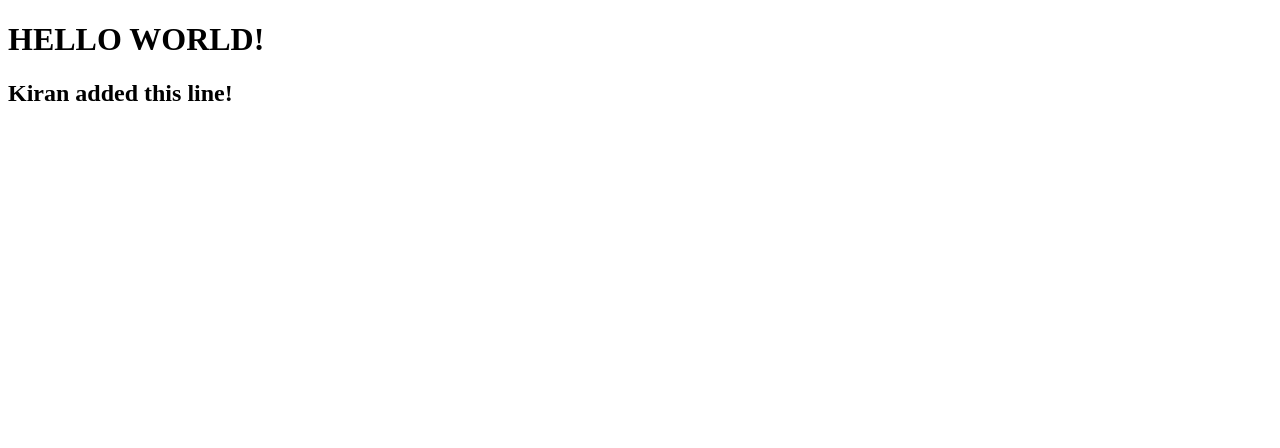
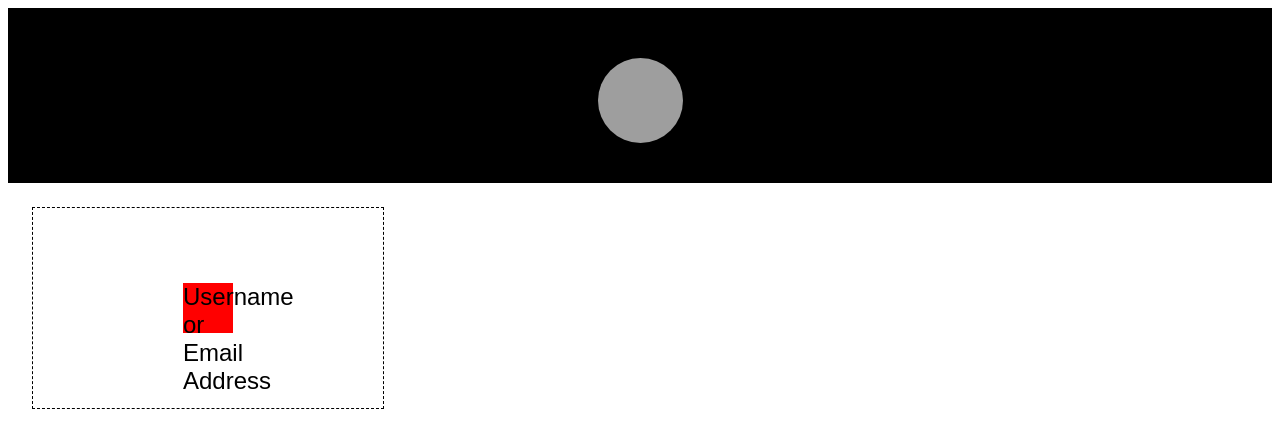
Before and after one commit to SAM-BOGHARA/need-for-code-19, a plain HTML site: page index.html in a window 1280 px wide. Drawn offline with Linux system fonts and the light colour scheme; grey boxes are pictures that could not be loaded.

Commit message:
shubham css commit

```diff
--- a/index.html
+++ b/index.html
@@ -4,9 +4,19 @@
     <meta charset="UTF-8">
     <meta http-equiv="X-UA-Compatible" content="IE=edge">
     <meta name="viewport" content="width=device-width, initial-scale=1.0">
+    <link rel="stylesheet" href="styles.css">
     <title>TESTING</title>
 </head>
 <body>
-    <h1>HELLO WORLD!</h1>
-    <h2>Kiran added this line!</h2>
+   <div class="image-header">
+    <img src="https://thenounproject.com/icon/womens-network-6235/" alt="Image" class="icon">
+   </div>
+   <div class="container">
+    <form action="/" method = "post">
+        <label for="name" class="child">
+            Username or Email Address
+        </label>
+    </form>
+   </div>
+
 </body></html>
--- /dev/null
+++ b/styles.css
@@ -0,0 +1,48 @@
+.image-header{
+    padding: 50px 0px 40px 0px;
+    background-color: black;
+    margin:0%;
+}
+
+.icon {
+    width: 85px;
+    height: 85px;
+    display: block;
+    margin-left: auto;
+    margin-right: auto;
+    border-radius: 50%
+}
+
+/* .auth-form-body {
+    display:flex;
+    margin-left: auto;
+    margin-right: auto;
+    padding: 16px;
+    font-size: 14px;
+    background-color: var(#f6f8fa);
+    border: 1px solid var(hsla(210,18%,87%,1));
+
+
+} */
+
+.container {
+  font-family: arial;
+  font-size: 24px;
+  margin: 25px;
+  width: 350px;
+  height: 200px;
+  outline: dashed 1px black;
+  /* Setup */
+  position: relative;
+}
+
+.child {
+  width: 50px;
+  height: 50px;
+  background-color: red;
+  /* Center vertically and horizontally */
+  position: absolute;
+  top: 50%;
+  left: 50%;
+  margin: -25px 0 0 -25px; /* Apply negative top and left margins to truly center the element */
+}
```
